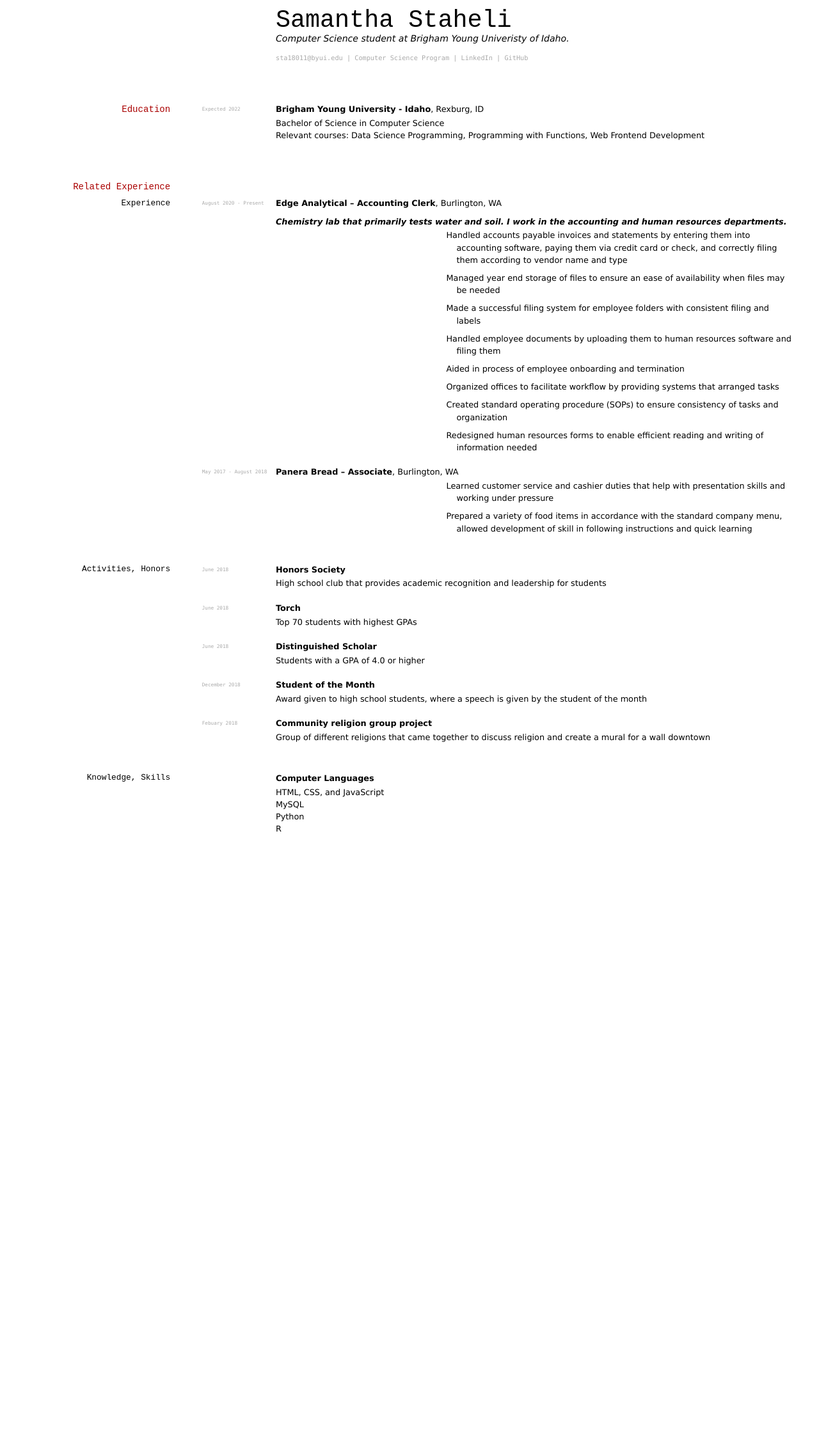
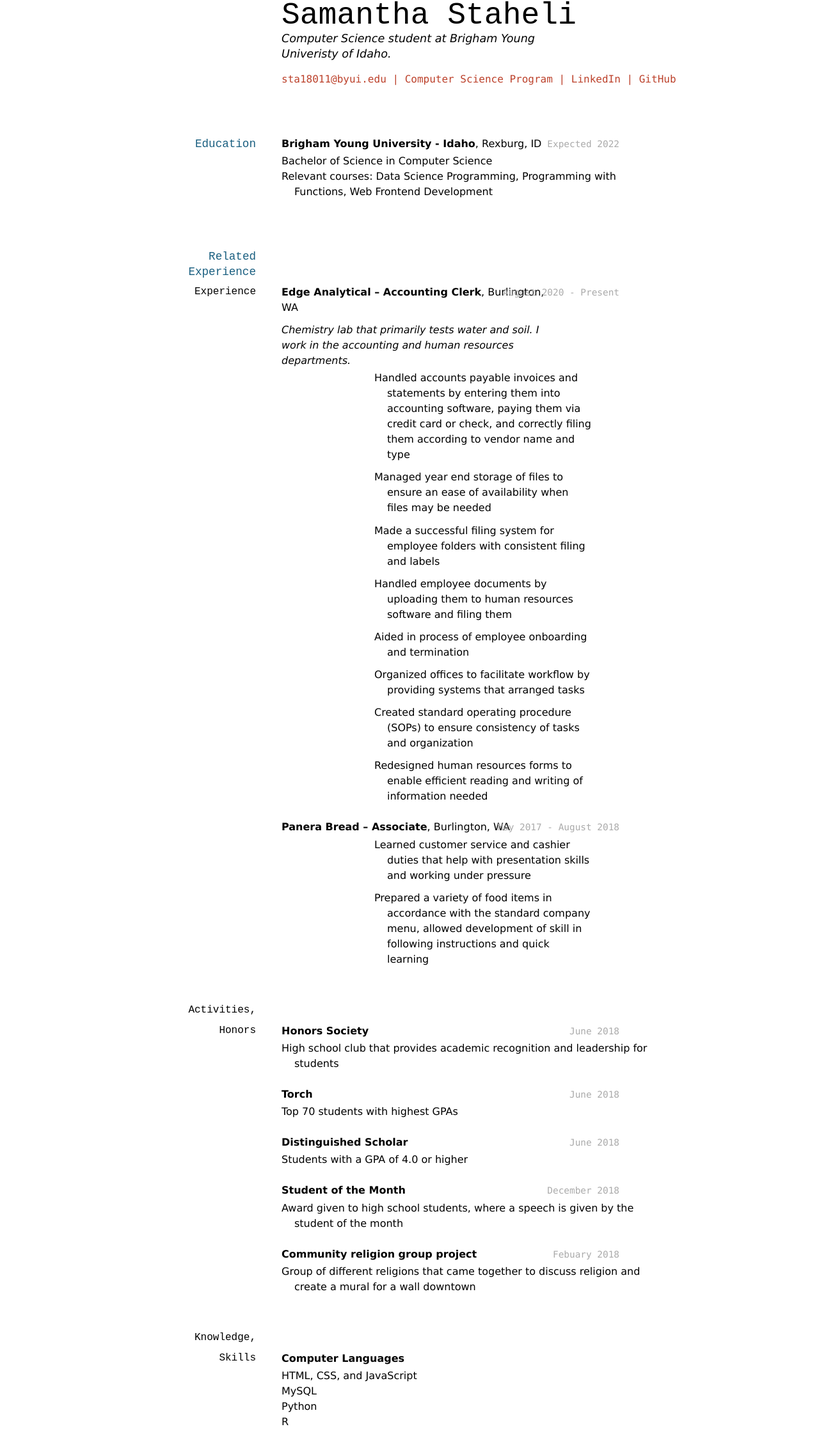
Before and after one commit to byuids-resumes/staheli-resume, a Jekyll site: the page built from docs/index.md, in a window 1280 px wide. Shown: the whole page at 64% size. Built offline with Jekyll 4.4.1, drawn with Linux system fonts in a browser that asks for light colours; before the commit the page ends 1325 px from its top, so only the background shows below that.

Commit message:
created own css files

```diff
--- a/docs/_config.yml
+++ b/docs/_config.yml
@@ -1,2 +1,2 @@
 markdown:   kramdown
-style:  kjhealy
+style:  sstaheli
--- /dev/null
+++ b/docs/media/sstaheli-print.css
@@ -0,0 +1,191 @@
+/* http://meyerweb.com/eric/tools/css/reset/
+   v2.0 | 20110126
+   License: none (public domain)
+*/
+
+html, body, div, span, applet, object, iframe,
+h1, h2, h3, h4, h5, h6, p, blockquote, pre,
+a, abbr, acronym, address, big, cite, code,
+del, dfn, em, img, ins, kbd, q, s, samp,
+small, strike, strong, sub, sup, tt, var,
+b, u, i, center,
+dl, dt, dd, ol, ul, li,
+fieldset, form, label, legend,
+table, caption, tbody, tfoot, thead, tr, th, td,
+article, aside, canvas, details, embed,
+figure, figcaption, footer, header, hgroup,
+menu, nav, output, ruby, section, summary,
+time, mark, audio, video {
+	margin: 0;
+	padding: 0;
+	border: 0;
+	font-size: 100%;
+	font: inherit;
+	vertical-align: baseline;
+}
+/* HTML5 display-role reset for older browsers */
+article, aside, details, figcaption, figure,
+footer, header, hgroup, menu, nav, section {
+	display: block;
+}
+body {
+	line-height: 1;
+}
+ol, ul {
+	list-style: none;
+}
+blockquote, q {
+	quotes: none;
+}
+blockquote:before, blockquote:after,
+q:before, q:after {
+	content: '';
+	content: none;
+}
+table {
+	border-collapse: collapse;
+	border-spacing: 0;
+}
+
+/* end of reset */
+
+
+
+body {
+	font: normal normal 400;
+	font-size: 12pt;
+	line-height: 1.35em;
+	/*also written as...  font: normal normal 400 100%/1.5em;*/
+	font-family: Avenir,Verdana,sans-serif;
+	/*margin-top: 1em;
+	margin-left: 1em;*/
+}
+
+p {
+	position: relative;
+	left: 25%;
+	margin-bottom: 0.2em;
+	margin-right: 0;
+	width: 60%;
+}
+
+code {
+	font: normal normal;
+	font-size: 90%;
+	/*line-height: 1em;*/
+	font-family: Monaco,Menlo,monospace,sans-serif;
+	color: #ccc;
+}
+
+p code {
+	position: absolute;
+	text-align: right;
+	right: -20%;
+}
+
+
+ul {
+	position: relative;
+	left: 25%;
+	width: 75%;
+	margin-bottom: 1em;
+	/*margin-top: -0.5em;*/
+}
+
+/*uncomment to get dashes in the list*/
+/*li:before {
+	content: "-";
+	position: relative;
+	left: -0.25em;
+}*/
+
+li {
+	/*second line indent*/
+	padding-left: 1.25em;
+	text-indent: -1.25em;
+	/*color: #777;*/
+}
+
+li ul {
+	position: relative;
+	left: 0;
+	width: 100%;
+	margin-top: 0.25em;
+}
+
+h1,h2,h3,h4 {
+	font-weight: 400;
+	font-family: Avenir,Cousine,Verdana,sans-serif;
+	width: 80%;
+}
+
+h1 {
+	text-align: left;
+	font-size: 3em;
+	line-height: 1em;
+	position: relative;
+	left: 25%;
+}
+
+h1+p {
+	/*subtitle*/
+	font-style: italic;
+	font-size: 110%;
+}
+
+h2 {
+	font-size: 1.1em;
+	color: #a00;
+	margin-top: 2em;
+	position: relative;
+	top: 1.2em;
+	text-align: right;
+	width: 20%;
+}
+
+
+h3 {
+	font-size: 1em;
+	line-height: 2em;
+	color: #ccc;
+	position: relative;
+	top: 1.6em;
+	text-align: right;
+	width: 20%;
+}
+
+a {
+	color: inherit;
+	text-decoration:none
+}
+
+a:hover {
+	color:#39f
+}
+
+#webaddress {
+	margin-top: 1em;
+	position: relative;
+	left: 25%;
+	color: #ccc;
+	font-family: Monaco,Menlo,monospace,sans-serif;
+	font-size: 90%;
+}
+
+#webaddress a {
+	text-decoration: none;
+}
+
+em {
+	font-style: normal;
+	color: #2d4e5e
+}
+
+strong {
+	font-weight: bold;
+}
+
+#ghbutton {
+	display: none;
+	visibility: hidden;
+}
--- /dev/null
+++ b/docs/media/sstaheli-screen.css
@@ -0,0 +1,197 @@
+/* http://meyerweb.com/eric/tools/css/reset/
+   v2.0 | 20110126
+   License: none (public domain)
+*/
+
+html, body, div, span, applet, object, iframe,
+h1, h2, h3, h4, h5, h6, p, blockquote, pre,
+a, abbr, acronym, address, big, cite, code,
+del, dfn, em, img, ins, kbd, q, s, samp,
+small, strike, strong, sub, sup, tt, var,
+b, u, i, center,
+dl, dt, dd, ol, ul, li,
+fieldset, form, label, legend,
+table, caption, tbody, tfoot, thead, tr, th, td,
+article, aside, canvas, details, embed,
+figure, figcaption, footer, header, hgroup,
+menu, nav, output, ruby, section, summary,
+time, mark, audio, video {
+	margin: 0;
+	padding: 0;
+	border: 0;
+	font-size: 100%;
+	font: inherit;
+	vertical-align: baseline;
+}
+/* HTML5 display-role reset for older browsers */
+article, aside, details, figcaption, figure,
+footer, header, hgroup, menu, nav, section {
+	display: block;
+}
+body {
+	line-height: 1;
+}
+ol, ul {
+	list-style: none;
+}
+blockquote, q {
+	quotes: none;
+}
+blockquote:before, blockquote:after,
+q:before, q:after {
+	content: '';
+	content: none;
+}
+table {
+	border-collapse: collapse;
+	border-spacing: 0;
+}
+
+/* end of reset */
+
+
+
+body {
+	font: normal normal 400;
+	font-size: 100%;
+	line-height: 1.5em;
+	/*also written as...  font: normal normal 400 100%/1.5em;*/
+	font-family: Avenir,Verdana,sans-serif;
+	margin-top: 1em;
+	margin-left: 1em;
+	margin: auto;
+	max-width: 800px;
+}
+
+p {
+	position: relative;
+	left: 25%;
+	margin-bottom: 0.7em;
+	margin-right: 0;
+	width: 55%;
+}
+
+code {
+	font: normal normal;
+	font-size: 90%;
+	/*line-height: 1em;*/
+	font-family: Monaco,Menlo,monospace,sans-serif;
+	color: #aaa;
+}
+
+p code {
+	position: absolute;
+	text-align: right;
+	right: -20%;
+}
+
+
+ul {
+	position: relative;
+	left: 25%;
+	width: 75%;
+	margin-bottom: 1.5em;
+	margin-top: -0.5em;
+}
+
+/*uncomment to get dashes in the list*/
+/*li:before {
+	content: "-";
+	position: relative;
+	left: -0.25em;
+}*/
+
+li {
+	/*second line indent*/
+	padding-left: 1.25em;
+	text-indent: -1.25em;
+	/*color: #777;*/
+}
+
+li ul {
+	position: relative;
+	left: 0;
+	width: 100%;
+	margin-top: 0.25em;
+}
+
+h1,h2,h3,h4 {
+	font-weight: 400;
+	font-family: Avenir,Cousine,Verdana,sans-serif;
+	width: 80%;
+}
+
+h1 {
+	text-align: left;
+	font-size: 3em;
+	line-height: 1em;
+	position: relative;
+	left: 25%;
+}
+
+h1+p {
+	/*subtitle*/
+	font-style: italic;
+	font-size: 110%;
+}
+
+h2 {
+	font-size: 1.1em;
+	color: #1a5f80;
+	margin-top: 3em;
+	position: relative;
+	top: 1.4em;
+	text-align: right;
+	width: 20%;
+}
+
+h3 {
+	font-size: 1em;
+	line-height: 2em;
+	position: relative;
+	top: 1.7em;
+	text-align: right;
+	width: 20%;
+}
+
+a {
+	color: inherit;
+	/*text-decoration:none*/
+}
+
+a:hover {
+	color:#39f
+}
+
+#webaddress {
+	margin-top: 1em;
+	position: relative;
+	left: 25%;
+	color: #bc412b;
+	font-family: Monaco,Menlo,monospace,sans-serif;
+	font-size: 100%;
+}
+
+#webaddress a {
+	text-decoration: none;
+}
+
+em {
+	/* font-weight: bold; */
+	font-style: italic;
+}
+
+strong {
+	font-weight: bold;
+}
+
+#address {
+	display: none;
+}
+
+
+
+/*
+@media only screen and (max-width: 480px) {
+	make one column somehow...
+}*/
```
